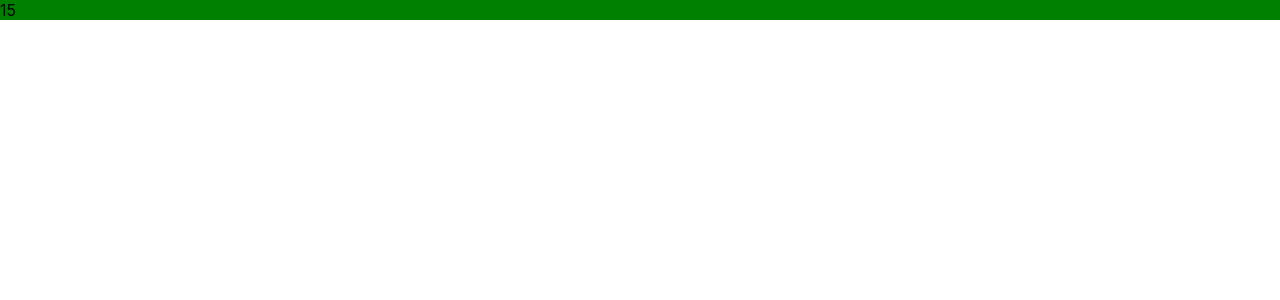
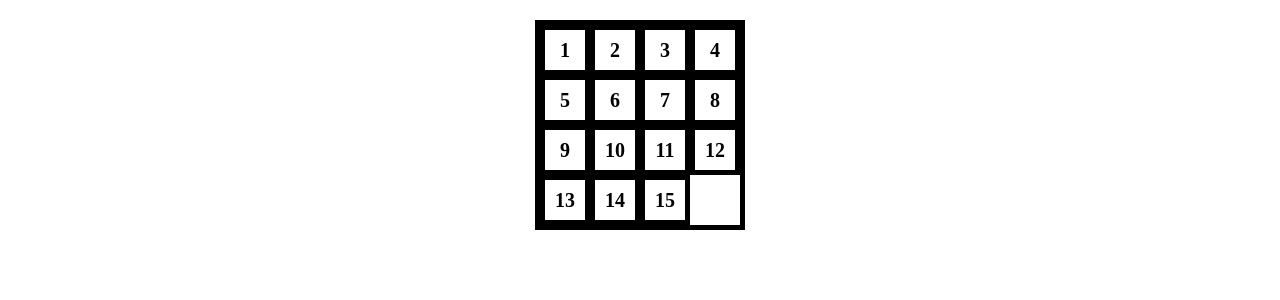
Before and after one commit to jasminenoack/number-puzzle, a React (Create React App) app: page / in a window 1280 px wide. Shown: the top 300 px of the page. Built offline with nearby package versions, Linux system fonts and the light colour scheme.

Commit message:
can display a number puzzle

```diff
--- a/src/App.css
+++ b/src/App.css
@@ -1,11 +1,35 @@
-.app {
-  background-color: red;
+:root {
+  --box-height: 50px;
+  --box-width: 50px;
+  --border-size: 5px;
+  --font-size: 20px;
 }
 
+.app {}
+
 .frame {
-  background-color: blue;
+  box-sizing: content-box;
+  height: calc(var(--box-height) * 4);
+  width: calc(var(--box-width) * 4);
+  border: var(--border-size) solid black;
+  margin: 20px auto;
+}
+
+.row {
+  height: var(--box-height);
+  width: calc(var(--box-width) * 4);
+  margin: 0 auto;
 }
 
 .box {
-  background-color: green;
+  font-family: Roboto Mono;
+  font-weight: bold;
+  font-size: var(--font-size);
+  text-align: center;
+  height: var(--box-height);
+  width: var(--box-width);
+  box-sizing: border-box;
+  border: var(--border-size) solid black;
+  line-height: calc(var(--box-height) - 10px);
+  float: left;
 }
--- a/src/App.tsx
+++ b/src/App.tsx
@@ -2,10 +2,17 @@
 import './App.css';
 import Frame from './elements/Frame';
 
+const NUMBERS = [
+  [1, 2, 3, 4],
+  [5, 6, 7, 8],
+  [9, 10, 11, 12],
+  [13, 14, 15],
+]
+
 function App() {
   return (
     <div className="app">
-      <Frame />
+      <Frame puzzle={NUMBERS} />
     </div>
   );
 }
--- a/src/elements/Box.tsx
+++ b/src/elements/Box.tsx
@@ -1,9 +1,9 @@
 import React from 'react';
 
-function Box() {
+function Box({ value }: { value: number }) {
     return (
         <div className="box">
-            15
+            {value}
         </div>
     );
 }
--- a/src/elements/Frame.tsx
+++ b/src/elements/Frame.tsx
@@ -1,10 +1,18 @@
 import React from 'react';
 import Box from './Box';
 
-function Frame() {
+function Frame({ puzzle }: { puzzle: number[][] }) {
     return (
         <div className="frame">
-            <Box />
+            {
+                puzzle.map((row, rowIndex) => (
+                    <div key={rowIndex} className="row">
+                        {row.map((number, colIndex) => (
+                            <Box key={colIndex} value={number} />
+                        ))}
+                    </div>
+                ))
+            }
         </div>
     );
 }
```
